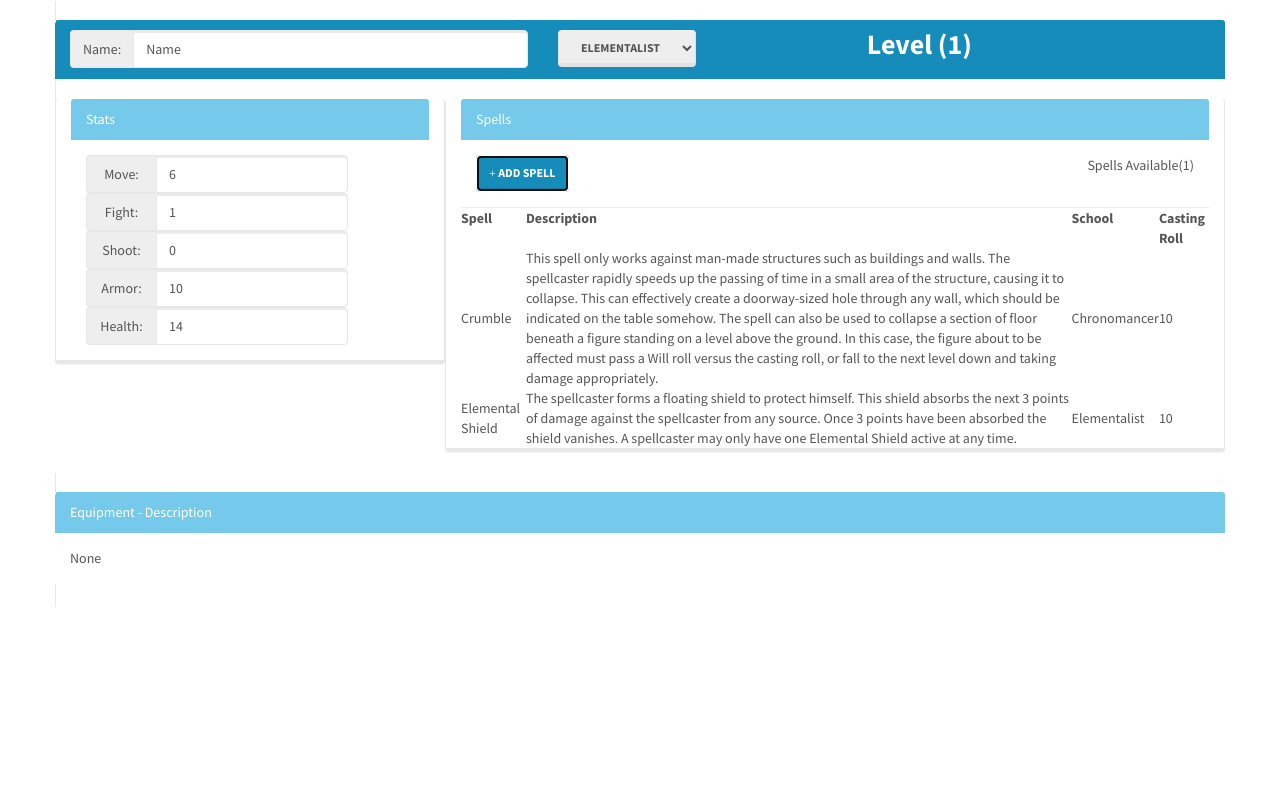
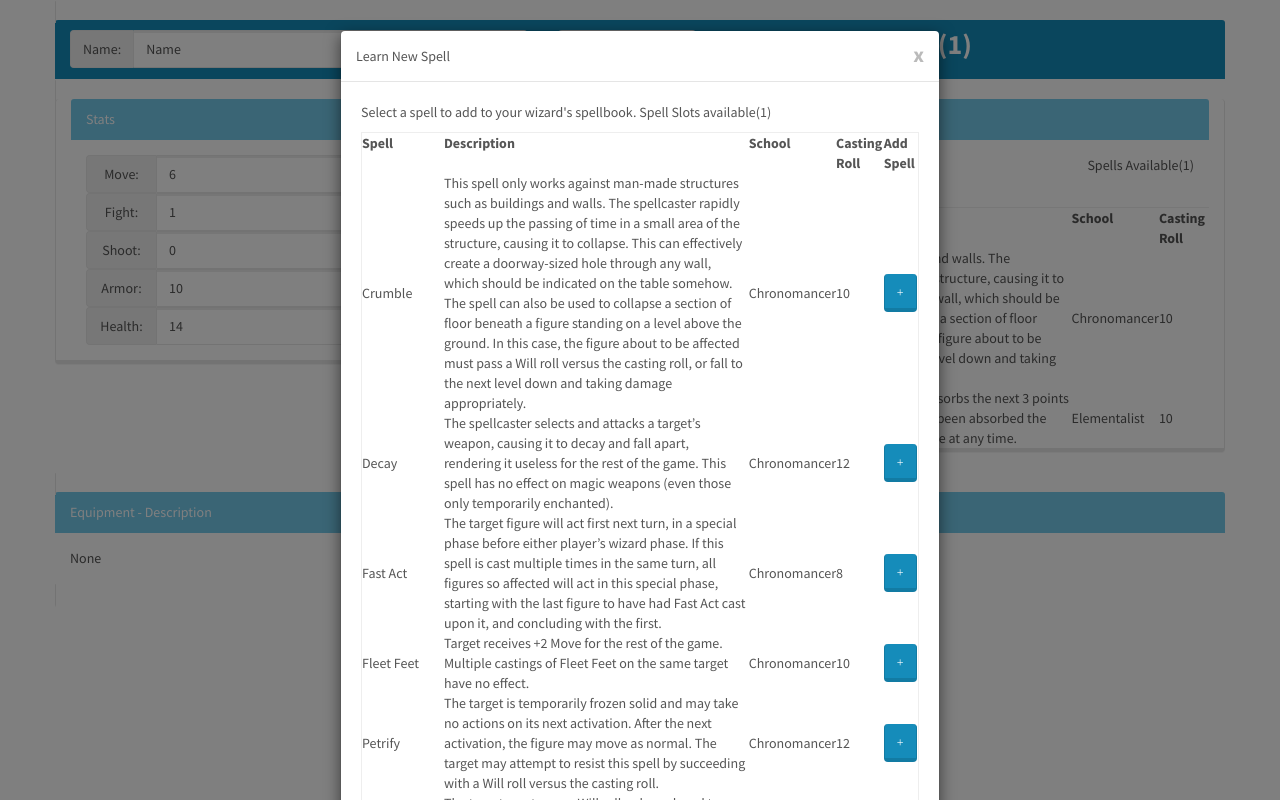
Before and after one commit to ChargerIIC/Frostgrave-WarRoster, an Angular app: page / in a window 1280 px wide. Both pictures are taken after a click on the button "ADD SPELL". Built offline with nearby package versions, Linux system fonts and the light colour scheme; a web font is replaced by a local one.

Commit message:
Add Spell Dialog can be shown
Implementation of CSS and HTML for Learn Spell popup dialog

```diff
--- a/src/app/app.component.html
+++ b/src/app/app.component.html
@@ -2,4 +2,7 @@
   <div class="row"><app-wizard-summary-panel [userMage]="this.wizard" class="panel panel-primary"></app-wizard-summary-panel></div>
   <div class="row"><app-wizard-stats-panel [userMage]="this.wizard" class="col-lg-4 col-md-4 col-xs-4 panel panel-info"></app-wizard-stats-panel><app-wizard-spells-panel [userMage]="this.wizard" class="col-lg-8 col-md-8 col-xs-8 panel panel-info"></app-wizard-spells-panel></div>
   <div class="row"><app-wizard-equipment-panel [userMage]="this.wizard" class="panel panel-info"></app-wizard-equipment-panel></div>
+  <div class="modal fade" id="spellModal" tabindex="-1" role="dialog" aria-labelledby="myModalLabel">
+    <app-spell-dialog-modal ></app-spell-dialog-modal>
+  </div>
 </div>
--- a/src/app/app.module.ts
+++ b/src/app/app.module.ts
@@ -8,9 +8,9 @@ import { WizardSummaryPanelComponent } from './wizard-summary-panel/wizard-summa
 import { WizardStatsPanelComponent } from './wizard-stats-panel/wizard-stats-panel.component';
 import { WizardSpellsPanelComponent } from './wizard-spells-panel/wizard-spells-panel.component';
 import { WizardEquipmentPanelComponent } from './wizard-equipment-panel/wizard-equipment-panel.component';
+import { SpellDialogModalComponent } from './spell-dialog-modal/spell-dialog-modal.component';
 
 import { Mage } from './model/mage.model';
-import { SpellDialogModalComponent } from './spell-dialog-modal/spell-dialog-modal.component';
 
 @NgModule({
   declarations: [
--- a/src/app/spell-dialog-modal/spell-dialog-modal.component.css
+++ b/src/app/spell-dialog-modal/spell-dialog-modal.component.css
@@ -0,0 +1,5 @@
+button{
+  display: inline-block;
+  vertical-align: middle;
+  float: none;
+}
--- a/src/app/spell-dialog-modal/spell-dialog-modal.component.html
+++ b/src/app/spell-dialog-modal/spell-dialog-modal.component.html
@@ -1,6 +1,17 @@
-<div class="dialog">
-  <header><div class="title">Dialog box</div><div class="exit-button" (click)="close()">x</div></header>
-  <div class="content">
-    Select a spell to add to your wizard's spellbook.  Spell Slots available(1)
+<div class="dialog modal-dialog" role="document">
+  <div class="modal-content">
+    <header class="content modal-header">
+      <div class="title">
+        Learn New Spell<span class="exit-button close" data-dismiss="modal" aria-label="Close">x</span>
+      </div>
+    </header>
+    <div class="modal-body">
+      Select a spell to add to your wizard's spellbook.  Spell Slots available(1)
+      <p></p>
+      <table class="table table-hover table-bordered">
+        <th>Spell</th><th>Description</th><th>School</th><th>Casting Roll</th><th>Add Spell</th>
+        <tr *ngFor="let spell of getAvailableSpells()"><td>{{spell.name}}</td><td>{{spell.description}}</td><td>{{spell.school}}</td><td>{{spell.castingNumber}}</td><td><button type="button" class="btn btn-primary"><span class="glyphicon glyphicon-plus"></span></button></td></tr>
+      </table>
+    </div>
   </div>
 </div>
--- a/src/app/spell-dialog-modal/spell-dialog-modal.component.ts
+++ b/src/app/spell-dialog-modal/spell-dialog-modal.component.ts
@@ -17,8 +17,9 @@ export class SpellDialogModalComponent implements OnInit {
   ngOnInit() {
   }
 
-  getAvailableSpells(){
+  getAvailableSpells(): Array<Spell>{
     var array = SpellBook.spells;
+    return array;
   }
 
 }
--- a/src/app/wizard-spells-panel/wizard-spells-panel.component.html
+++ b/src/app/wizard-spells-panel/wizard-spells-panel.component.html
@@ -1,6 +1,6 @@
 <div class="panel-heading">Spells</div>
-<div class="panel-body"><button class="btn btn-primary"><span class="glyphicon glyphicon-plus"></span> Add Spell</button> <span class="pull-right">Spells Available(1)</span></div>
-  <table class="table table-hover table-bordered">
-    <th>Spell</th><th>Description</th><th>School</th><th>Casting Roll</th>
-    <tr *ngFor="let spell of userMage.spells"><td>{{spell.name}}</td><td>{{spell.description}}</td><td>{{spell.school}}</td><td>{{spell.castingNumber}}</td></tr>
-  </table>
+<div class="panel-body"><button class="btn btn-primary" data-toggle="modal" data-target="#spellModal"><span class="glyphicon glyphicon-plus"></span> Add Spell</button> <span class="pull-right">Spells Available(1)</span></div>
+<table class="table table-hover table-bordered">
+  <th>Spell</th><th>Description</th><th>School</th><th>Casting Roll</th>
+  <tr *ngFor="let spell of userMage.spells"><td>{{spell.name}}</td><td>{{spell.description}}</td><td>{{spell.school}}</td><td>{{spell.castingNumber}}</td></tr>
+</table>
```
